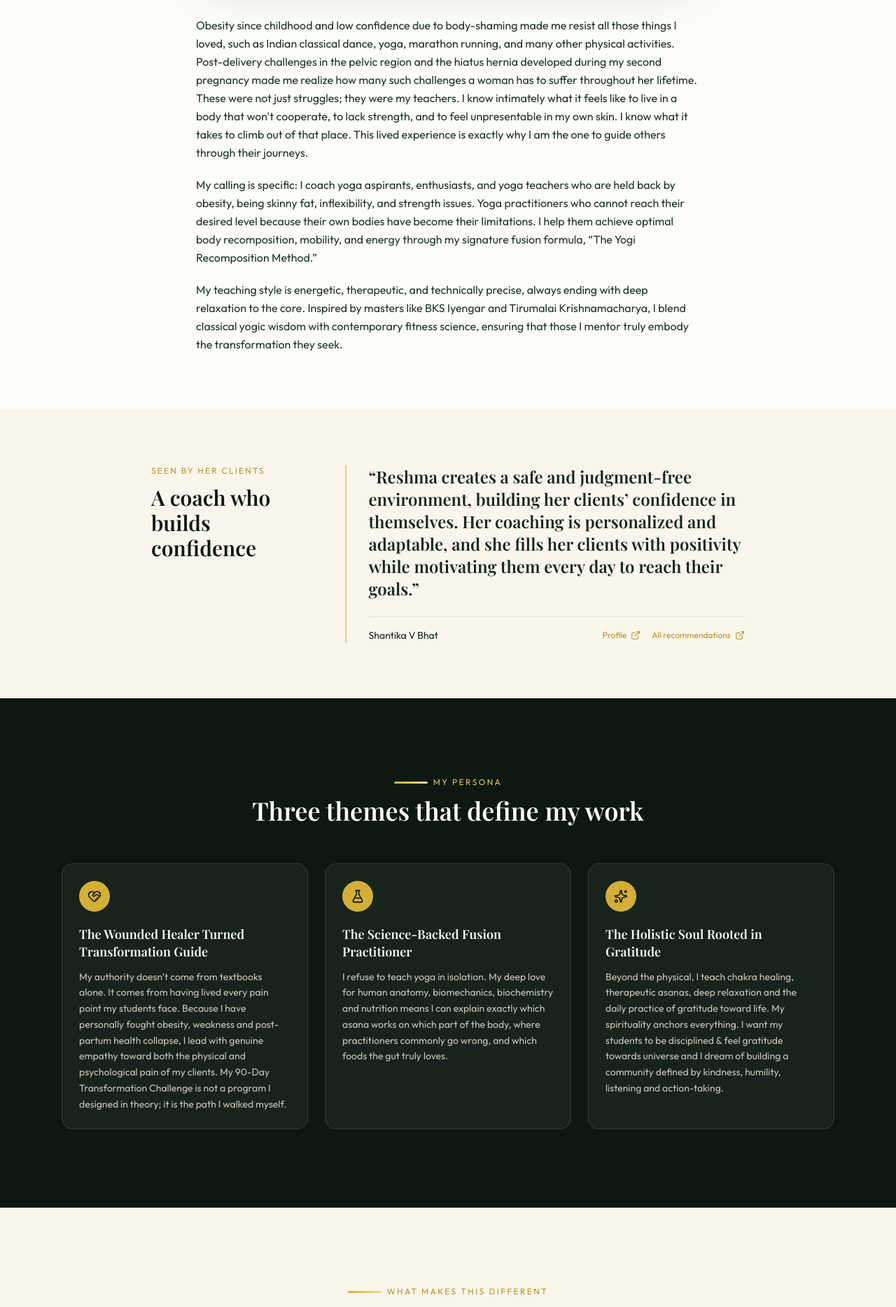
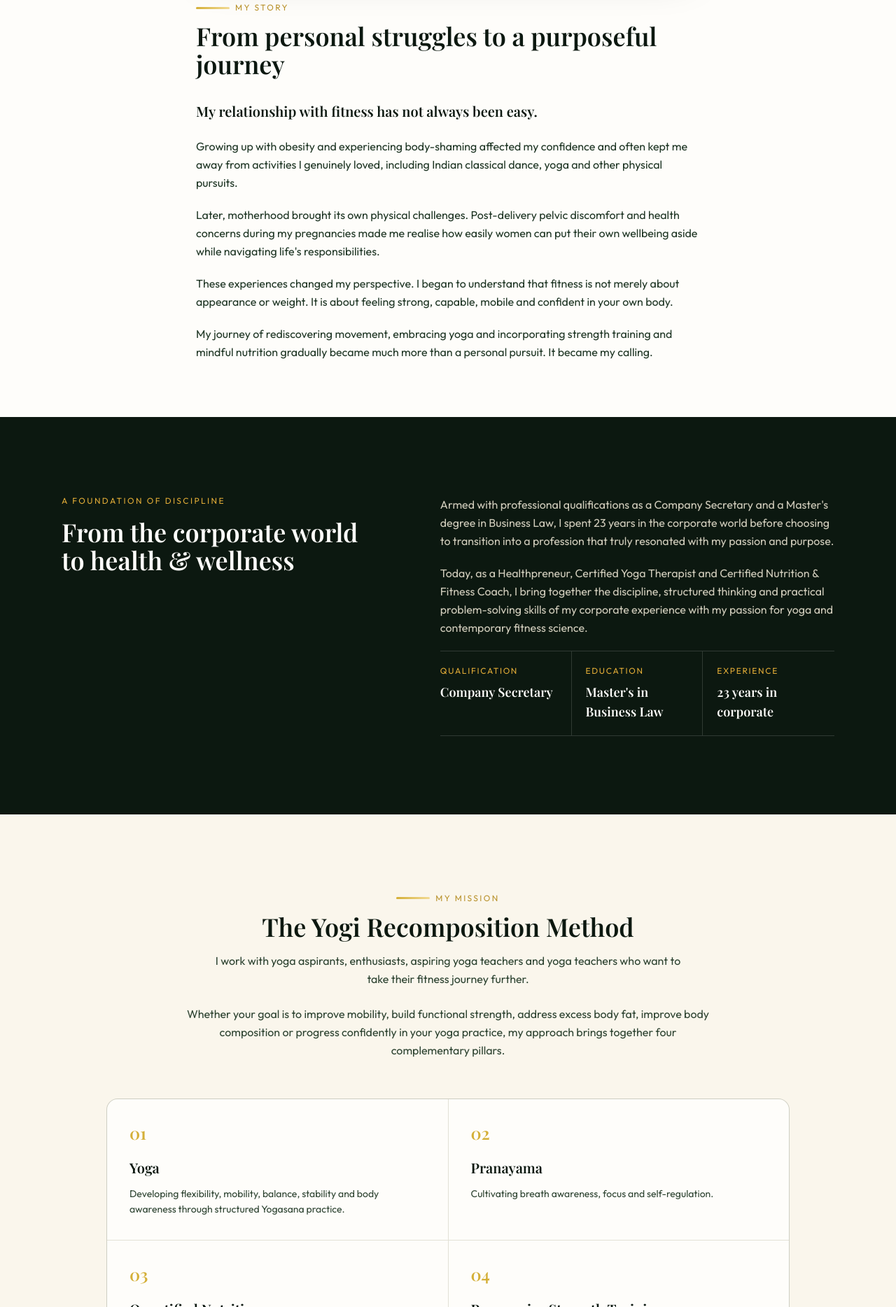
Before and after one commit to syed-haroon/aura-n-olives, an Astro site: page /about in a window 1280 px wide. Shown: the part 932-2800 px from the top of the page at 70% size. Built offline with nearby package versions, Linux system fonts and the light colour scheme; Astro itself is replaced by a stand-in of ours; a web font is replaced by a local one.

Commit message:
about pg updated

```diff
--- a/src/components/HeroSection.astro
+++ b/src/components/HeroSection.astro
@@ -17,7 +17,7 @@ const waLink = buildWhatsAppLink(`Hi Reshma, I'd like to know more about the 90-
       </h1>
 
       <p class="mt-6 text-base sm:text-lg text-cream-200/85 leading-relaxed max-w-xl">
-        Helping yoga aspirants, enthusiasts and yoga teachers overcome obesity and skinny fat through
+        Helping yoga enthusiasts, yoga teachers, and aspiring yoga teachers overcome obesity and skinny fat through
         <strong class="text-gold-300 font-600"> {site.methodName}</strong>:
       </p>
 
--- a/src/pages/about.astro
+++ b/src/pages/about.astro
@@ -3,45 +3,26 @@ import Layout from "../layouts/Layout.astro";
 import SectionHeader from "../components/SectionHeader.astro";
 import CTASection from "../components/CTASection.astro";
 import TestimonialSpotlight from "../components/TestimonialSpotlight.astro";
-import { HeartHandshake, FlaskConical, Sparkles } from "@lucide/astro";
 import { site } from "../data/site";
 import { TESTIMONIALS } from "../data/testimonials";
 
-const themes = [
+const pillars = [
   {
-    icon: HeartHandshake,
-    title: "The Wounded Healer Turned Transformation Guide",
-    description:
-      "My authority doesn't come from textbooks alone. It comes from having lived every pain point my students face. Because I have personally fought obesity, weakness and post-partum health collapse, I lead with genuine empathy toward both the physical and psychological pain of my clients. My 90-Day Transformation Challenge is not a program I designed in theory; it is the path I walked myself.",
+    title: "Yoga",
+    description: "Developing flexibility, mobility, balance, stability and body awareness through structured Yogasana practice.",
   },
   {
-    icon: FlaskConical,
-    title: "The Science-Backed Fusion Practitioner",
-    description:
-      "I refuse to teach yoga in isolation. My deep love for human anatomy, biomechanics, biochemistry and nutrition means I can explain exactly which asana works on which part of the body, where practitioners commonly go wrong, and which foods the gut truly loves.",
+    title: "Pranayama",
+    description: "Cultivating breath awareness, focus and self-regulation.",
   },
   {
-    icon: Sparkles,
-    title: "The Holistic Soul Rooted in Gratitude",
-    description:
-      "Beyond the physical, I teach chakra healing, therapeutic asanas, deep relaxation and the daily practice of gratitude toward life. My spirituality anchors everything. I want my students to be disciplined & feel gratitude towards universe and I dream of building a community defined by kindness, humility, listening and action-taking.",
+    title: "Quantified Nutrition",
+    description: "Applying evidence-based nutrition principles to support sustainable fat loss, nourishment and body recomposition.",
   },
-];
-
-const usps = [
-  "I name the unnamed problem: “skinny fat.” Most yoga teachers know something is wrong but can't articulate it. Naming it makes me the one who diagnoses, and diagnosers are trusted as healers.",
-  "I bridge the sacred and the scientific: anatomy, biomechanics and macros, spoken with equal fluency and respect alongside chakras, pranayama and gratitude.",
-  `${site.methodName} is a proprietary system, not a class: a complete body recomposition method with a promised outcome in a defined timeframe.`,
-  "I'm relatable proof, not an unreachable ideal: a mother who transformed while cooking for family, raising kids, and teaching daily.",
-];
-
-const codeOfHonor = [
-  "Gratitude first: we honor our journey, bodies, & daily teachings.",
-  "Listen deeply, act swiftly: knowledge without action is decoration.",
-  "Lift others as you rise: every member helps another member.",
-  "Humility over ego: we are students for life.",
-  "Kindness is strength: no judgment, no toxicity, ever.",
-  "Discipline is devotion: showing up on time, every time, is our sacred practice.",
+  {
+    title: "Progressive Strength Training",
+    description: "Building lean muscle, functional strength and physical resilience through structured resistance training.",
+  },
 ];
 ---
 
@@ -67,12 +48,13 @@ const codeOfHonor = [
       <h1
         class="fade-in font-display text-4xl sm:text-5xl font-800 leading-[1.1] text-cream-50"
       >
-        A yoga guide on a mission, born from my own broken health.
+        A Wellness Coach on a Mission
       </h1>
       <p
         class="fade-in mt-6 text-cream-200/85 leading-relaxed text-base sm:text-lg max-w-2xl mx-auto"
       >
-        {site.founderTitle}, {site.communityName}
+        Inspired by my own journey, I help others rediscover their strength,
+        build confidence and nurture their overall wellbeing.
       </p>
     </div>
   </section>
@@ -93,36 +75,118 @@ const codeOfHonor = [
         />
       </div>
 
-      <div class="fade-in space-y-5 text-forest-800 leading-relaxed text-base">
-        <p>
-          Obesity since childhood and low confidence due to body-shaming made me
-          resist all those things I loved, such as Indian classical dance, yoga,
-          marathon running, and many other physical activities. Post-delivery
-          challenges in the pelvic region and the hiatus hernia developed during
-          my second pregnancy made me realize how many such challenges a woman
-          has to suffer throughout her lifetime. These were not just struggles;
-          they were my teachers. I know intimately what it feels like to live in
-          a body that won't cooperate, to lack strength, and to feel
-          unpresentable in my own skin. I know what it takes to climb out of
-          that place. This lived experience is exactly why I am the one to guide
-          others through their journeys.
+      <div class="fade-in">
+        <SectionHeader
+          eyebrow="My Story"
+          title="From personal struggles to a purposeful journey"
+          align="left"
+        />
+      </div>
+
+      <div class="fade-in mt-8 space-y-5 text-base leading-relaxed text-forest-800">
+        <p class="font-display text-xl leading-relaxed text-forest-950">
+          My relationship with fitness has not always been easy.
         </p>
         <p>
-          My calling is specific: I coach yoga aspirants, enthusiasts, and yoga
-          teachers who are held back by obesity, being skinny fat,
-          inflexibility, and strength issues. Yoga practitioners who cannot
-          reach their desired level because their own bodies have become their
-          limitations. I help them achieve optimal body recomposition, mobility,
-          and energy through my signature fusion formula, “{site.methodName}.”
+          Growing up with obesity and experiencing body-shaming affected my
+          confidence and often kept me away from activities I genuinely loved,
+          including Indian classical dance, yoga and other physical pursuits.
         </p>
         <p>
-          My teaching style is energetic, therapeutic, and technically precise,
-          always ending with deep relaxation to the core. Inspired by masters
-          like BKS Iyengar and Tirumalai Krishnamacharya, I blend classical
-          yogic wisdom with contemporary fitness science, ensuring that those I
-          mentor truly embody the transformation they seek.
+          Later, motherhood brought its own physical challenges. Post-delivery
+          pelvic discomfort and health concerns during my pregnancies made me
+          realise how easily women can put their own wellbeing aside while
+          navigating life's responsibilities.
+        </p>
+        <p>
+          These experiences changed my perspective. I began to understand that
+          fitness is not merely about appearance or weight. It is about feeling
+          strong, capable, mobile and confident in your own body.
+        </p>
+        <p>
+          My journey of rediscovering movement, embracing yoga and
+          incorporating strength training and mindful nutrition gradually
+          became much more than a personal pursuit. It became my calling.
         </p>
       </div>
+    </div>
+  </section>
+
+  <section class="bg-forest-950 py-20 text-cream-50 sm:py-28">
+    <div class="mx-auto grid max-w-6xl gap-12 px-4 sm:px-6 lg:grid-cols-[0.9fr_1.1fr] lg:gap-20">
+      <div>
+        <p class="text-xs font-600 uppercase tracking-[0.2em] text-gold-400">A foundation of discipline</p>
+        <h2 class="mt-4 font-display text-3xl font-700 leading-tight sm:text-4xl">
+          From the corporate world to health &amp; wellness
+        </h2>
+      </div>
+      <div class="space-y-5 text-base leading-relaxed text-cream-200/85">
+        <p>
+          Armed with professional qualifications as a Company Secretary and a
+          Master's degree in Business Law, I spent 23 years in the corporate
+          world before choosing to transition into a profession that truly
+          resonated with my passion and purpose.
+        </p>
+        <p>
+          Today, as a Healthpreneur, Certified Yoga Therapist and Certified
+          Nutrition &amp; Fitness Coach, I bring together the discipline,
+          structured thinking and practical problem-solving skills of my
+          corporate experience with my passion for yoga and contemporary
+          fitness science.
+        </p>
+        <dl class="grid gap-0 border-y border-cream-50/15 sm:grid-cols-3">
+          <div class="border-b border-cream-50/15 py-5 sm:border-b-0 sm:border-r sm:pr-5">
+            <dt class="text-xs font-600 uppercase tracking-[0.14em] text-gold-400">Qualification</dt>
+            <dd class="mt-2 font-display text-lg text-cream-50">Company Secretary</dd>
+          </div>
+          <div class="border-b border-cream-50/15 py-5 sm:border-b-0 sm:border-r sm:px-5">
+            <dt class="text-xs font-600 uppercase tracking-[0.14em] text-gold-400">Education</dt>
+            <dd class="mt-2 font-display text-lg text-cream-50">Master's in Business Law</dd>
+          </div>
+          <div class="py-5 sm:pl-5">
+            <dt class="text-xs font-600 uppercase tracking-[0.14em] text-gold-400">Experience</dt>
+            <dd class="mt-2 font-display text-lg text-cream-50">23 years in corporate</dd>
+          </div>
+        </dl>
+      </div>
+    </div>
+  </section>
+
+  <section class="bg-cream-100 py-20 sm:py-28">
+    <div class="mx-auto max-w-5xl px-4 sm:px-6">
+      <SectionHeader
+        eyebrow="My Mission"
+        title={site.methodName}
+        description="I work with yoga aspirants, enthusiasts, aspiring yoga teachers and yoga teachers who want to take their fitness journey further."
+      />
+      <p class="mx-auto mt-6 max-w-3xl text-center leading-relaxed text-forest-700">
+        Whether your goal is to improve mobility, build functional strength,
+        address excess body fat, improve body composition or progress
+        confidently in your yoga practice, my approach brings together four
+        complementary pillars.
+      </p>
+      <div class="mt-14 grid gap-px overflow-hidden rounded-2xl border border-forest-900/10 bg-forest-900/10 sm:grid-cols-2">
+        {
+          pillars.map((pillar, index) => (
+            <div class="fade-in bg-cream-50 p-7 sm:p-8">
+              <span class="font-display text-2xl font-700 text-gold-500">
+                {String(index + 1).padStart(2, "0")}
+              </span>
+              <h3 class="mt-5 font-display text-xl font-700 text-forest-950">
+                {pillar.title}
+              </h3>
+              <p class="mt-3 text-sm leading-relaxed text-forest-700">
+                {pillar.description}
+              </p>
+            </div>
+          ))
+        }
+      </div>
+      <p class="mx-auto mt-10 max-w-3xl text-center text-lg leading-relaxed text-forest-800">
+        The objective is not simply to practise more or weigh less. It is to
+        build a body that feels stronger, moves better and supports you through
+        every stage of life.
+      </p>
     </div>
   </section>
 
@@ -132,75 +196,45 @@ const codeOfHonor = [
     title="A coach who builds confidence"
   />
 
-  <section class="py-20 sm:py-28 bg-forest-950 text-cream-50">
-    <div class="max-w-6xl mx-auto px-4 sm:px-6">
+  <section class="bg-cream-50 py-20 sm:py-28">
+    <div class="mx-auto max-w-3xl px-4 sm:px-6">
       <SectionHeader
-        eyebrow="My Persona"
-        title="Three themes that define my work"
-        light
+        eyebrow="My Teaching Philosophy"
+        title="Precise guidance, rooted in empathy"
+        align="left"
       />
-      <div class="mt-14 grid md:grid-cols-3 gap-6">
-        {
-          themes.map((theme) => (
-            <div class="fade-in bg-cream-50/5 border border-cream-50/10 rounded-2xl p-6">
-              <div class="h-11 w-11 rounded-full bg-gold-500 text-forest-950 flex items-center justify-center mb-5">
-                <theme.icon class="w-5 h-5" stroke-width={2} />
-              </div>
-              <h3 class="font-display text-lg font-700 mb-3 leading-snug">
-                {theme.title}
-              </h3>
-              <p class="text-sm text-cream-200/80 leading-relaxed">
-                {theme.description}
-              </p>
-            </div>
-          ))
-        }
+      <div class="mt-8 space-y-5 text-base leading-relaxed text-forest-800">
+        <p>
+          I believe that sustainable transformation requires more than
+          motivation. It requires the right knowledge, an individualised
+          approach, consistency and a method that works with real-life
+          responsibilities.
+        </p>
+        <p>
+          My teaching style is energetic, therapeutic and technically precise.
+          I value correct alignment, mindful movement, individual capabilities
+          and progressive development, while ensuring that relaxation and
+          recovery remain integral to the practice.
+        </p>
+        <p>
+          Inspired by the teachings of B.K.S. Iyengar and T. Krishnamacharya, I
+          seek to bridge classical yogic wisdom with contemporary understanding
+          of anatomy, biomechanics, exercise science and nutrition.
+        </p>
+        <p>
+          Above all, I believe in teaching with empathy, integrity and
+          humility. Every individual's starting point is different, and every
+          transformation deserves patience, respect and encouragement.
+        </p>
       </div>
-    </div>
-  </section>
-
-  <section class="py-20 sm:py-28 bg-cream-100">
-    <div class="max-w-5xl mx-auto px-4 sm:px-6">
-      <SectionHeader
-        eyebrow="What Makes This Different"
-        title="Why yoga teachers trust this method"
-        description={`"I turn yoga teachers into the transformation they teach, with science, spirit, and a story I lived myself."`}
-      />
-      <div class="mt-14 grid sm:grid-cols-2 gap-5">
-        {
-          usps.map((usp) => (
-            <div class="fade-in flex items-start gap-3 bg-white rounded-2xl border border-forest-900/8 p-5">
-              <span class="mt-1 shrink-0 h-6 w-6 rounded-full bg-forest-900 text-gold-400 text-xs font-700 flex items-center justify-center">
-                ★
-              </span>
-              <p class="text-sm text-forest-800 leading-relaxed">{usp}</p>
-            </div>
-          ))
-        }
-      </div>
-    </div>
-  </section>
-
-  <section class="py-20 sm:py-28 bg-cream-50">
-    <div class="max-w-4xl mx-auto px-4 sm:px-6">
-      <SectionHeader
-        eyebrow="Code of Honor"
-        title={`Values of ${site.communityName}`}
-      />
-      <div class="mt-12 grid sm:grid-cols-2 gap-4">
-        {
-          codeOfHonor.map((value, i) => (
-            <div class="fade-in flex items-start gap-4 bg-white rounded-2xl border border-forest-900/8 p-5">
-              <span class="font-display text-2xl font-700 text-gold-400 leading-none">
-                {String(i + 1).padStart(2, "0")}
-              </span>
-              <p class="text-sm text-forest-800 leading-relaxed pt-1">
-                {value}
-              </p>
-            </div>
-          ))
-        }
-      </div>
+      <blockquote class="mt-12 border-l-2 border-gold-500 pl-6 font-display text-2xl leading-relaxed text-forest-950 sm:text-3xl">
+        Your starting point does not define your potential.
+      </blockquote>
+      <p class="mt-5 text-base leading-relaxed text-forest-800">
+        My mission is to help you discover what your body is capable of with
+        the right guidance, knowledge and consistent effort. Welcome to Aura
+        &amp; Olives. Wellness redefined.
+      </p>
     </div>
   </section>
 
```
